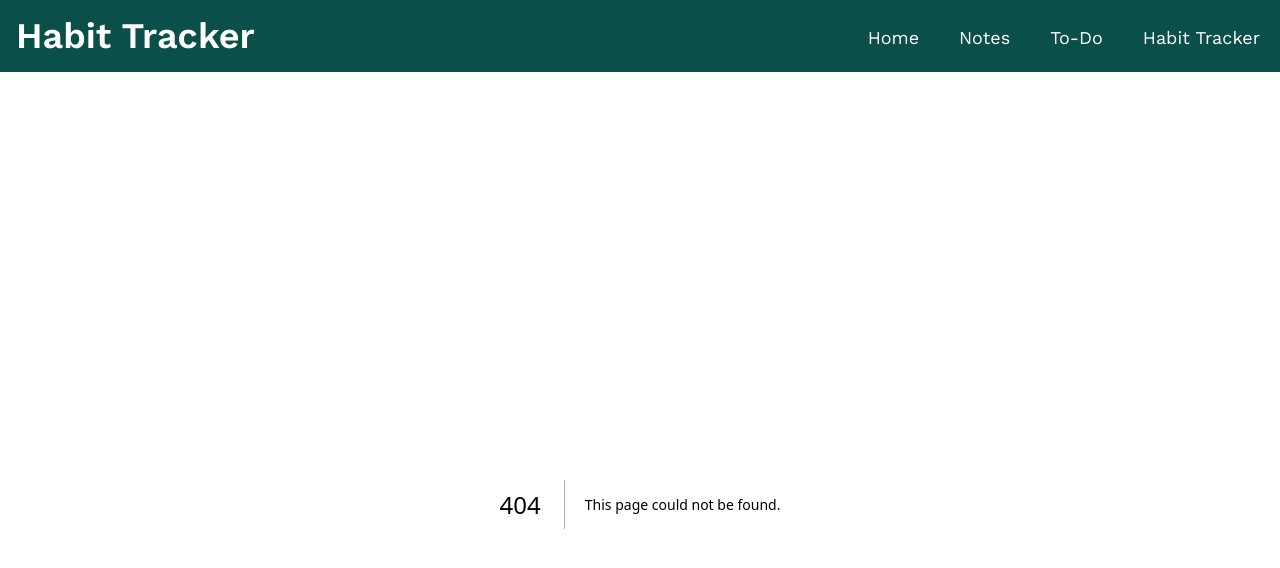
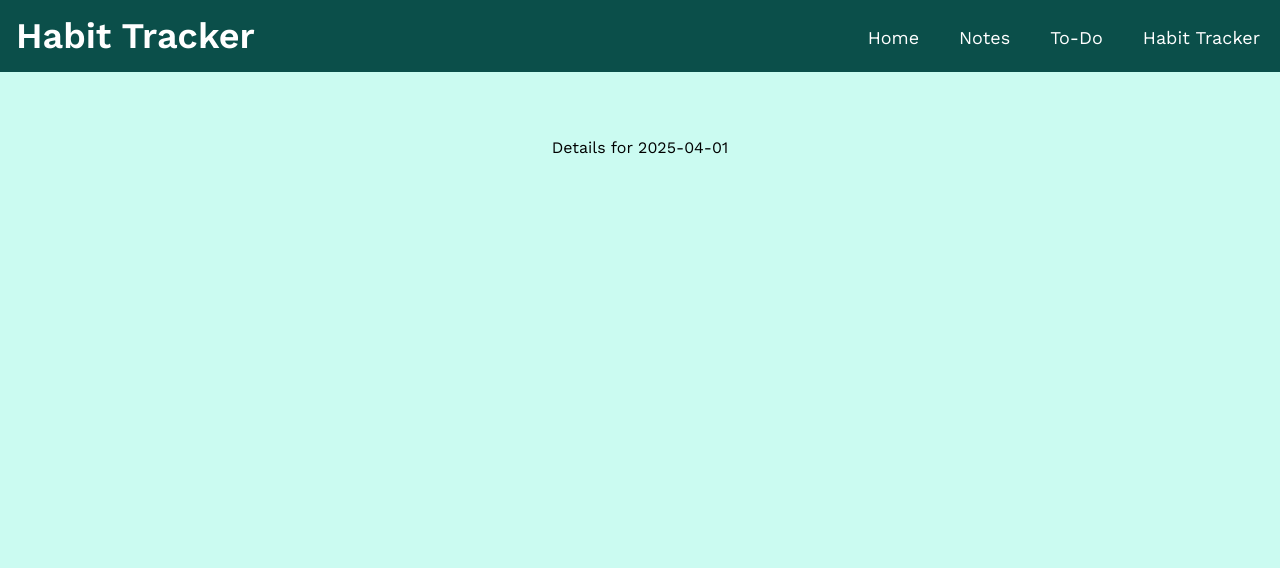
Before and after one commit to szetol0718/cs391finalproject, a Next.js app in the folder final_project_cs391/: page /date/2025-04-01 in a window 1280 px wide. Before the commit this address had no page. Shown: the top 568 px of the page. Built offline with nearby package versions, Linux system fonts and the light colour scheme.

Commit message:
route to calendar

```diff
--- /dev/null
+++ b/final_project_cs391/app/date/[date]/page.tsx
@@ -0,0 +1,14 @@
+"use client";
+import { useParams } from 'next/navigation';
+
+export default function DatePage() {
+  const params = useParams();
+  const date = params?.date;
+
+  return (
+    <div style={{ padding: '2rem' }}>
+      <h1>Details for {date}</h1>
+      {/* Insert notes, habits, events, etc. here */}
+    </div>
+  );
+}
--- a/final_project_cs391/components/Calendar.tsx
+++ b/final_project_cs391/components/Calendar.tsx
@@ -6,16 +6,6 @@
  * A dynamic and interactive calendar component for the CS391 Final Project.
  * This component displays a real monthly calendar view aligned by weekdays (Monday to Sunday),
  * with support for navigating between months.
- *
- * Features:
- * - Displays the actual number of days in each month using dayjs
- * - Aligns dates correctly based on the first weekday of the month
- * - Highlights the current day
- * - Month navigation (← / → buttons)
- *
- * Styling:
- * - Fully styled using styled-components
- * - Light-colored, circular date tiles with hover effects
  *
  * Usage:
  * This calendar is reused across the Home and Habit Tracker pages. It is designed
@@ -26,6 +16,7 @@
 import React, { useState } from 'react';
 import styled from 'styled-components';
 import dayjs, { Dayjs } from 'dayjs';
+import Link from 'next/link';
 
 const rainbowColors = [
   '#ffd6d6', // Red - Mon
@@ -85,9 +76,15 @@ const DayCircle = styled(({ isToday, ...rest }) => <div {...rest} />)<{ bg: stri
   justify-content: center;
   font-weight: 500;
   margin: 0 auto;
-  transition: background 0.3s ease;
+  transition: background 0.3s ease, transform 0.2s;
   box-shadow: ${({ isToday }) =>
     isToday ? '0 0 0 3px #ffb347, 0 0 10px rgba(255, 195, 0, 0.3)' : 'none'};
+
+  &:hover {
+    background: ${({ isToday, bg }) => (isToday ? '#f5b942' : '#e0e0e0')};
+    transform: scale(1.05);
+    cursor: pointer;
+  }
 `;
 
 const weekdayLabels = ['Mon', 'Tue', 'Wed', 'Thu', 'Fri', 'Sat', 'Sun'];
@@ -108,11 +105,14 @@ const Calendar: React.FC = () => {
   const isToday = currentDate.isSame(today, 'day');
   const weekdayIndex = (currentDate.day() + 6) % 7; // 0 = Monday
   const bg = rainbowColors[weekdayIndex];
+  const formattedDate = currentDate.format('YYYY-MM-DD');
 
     return (
-      <DayCircle key={i} isToday={isToday} bg={bg}>
+      <Link key={i} href={`/date/${formattedDate}`} passHref>
+        <DayCircle as="button" type="button" isToday={isToday} bg={bg}>
           {currentDate.date()}
         </DayCircle>
+      </Link>
     );
   });
 
```
Lines whose indentation alone changed are shown as unchanged.
